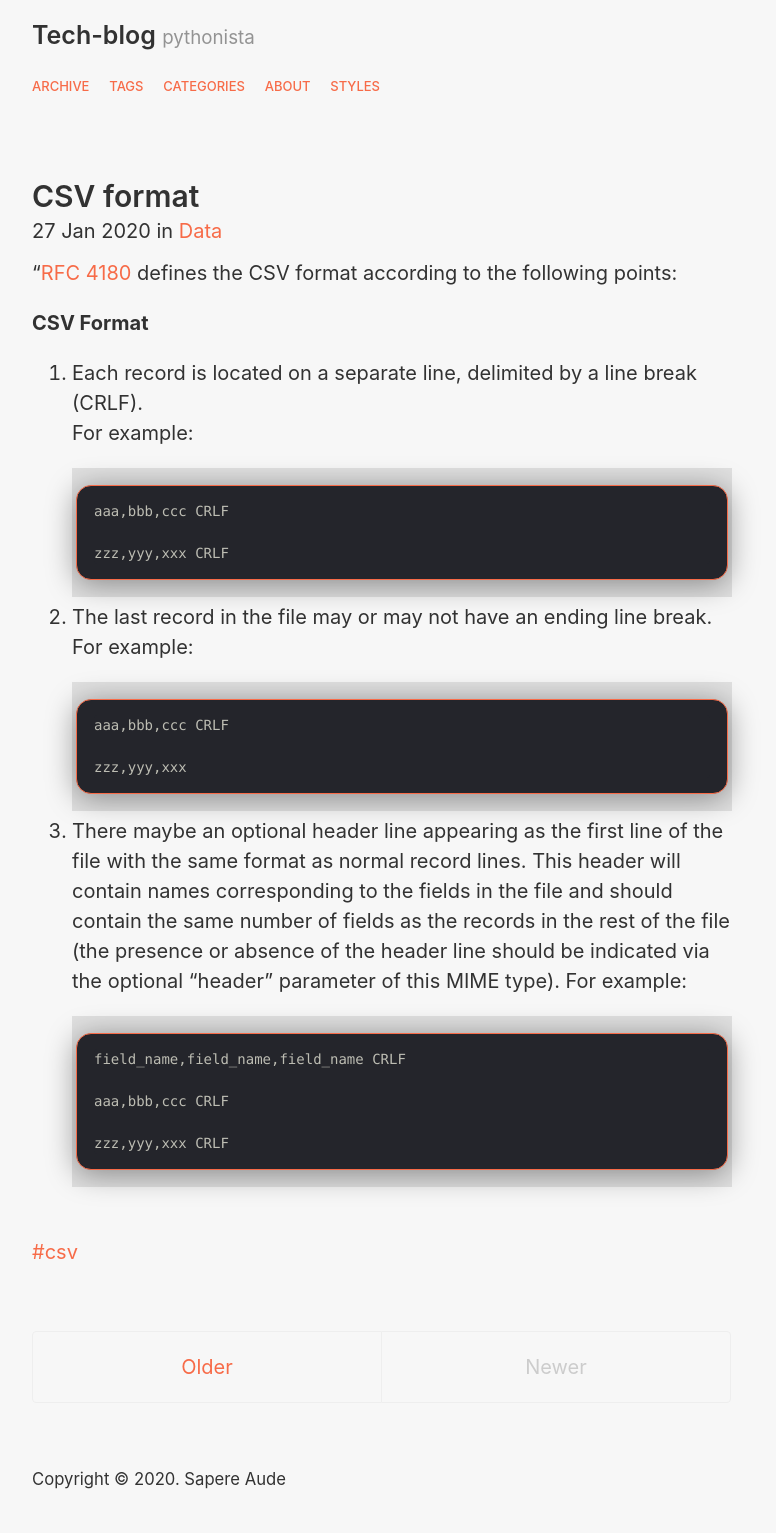
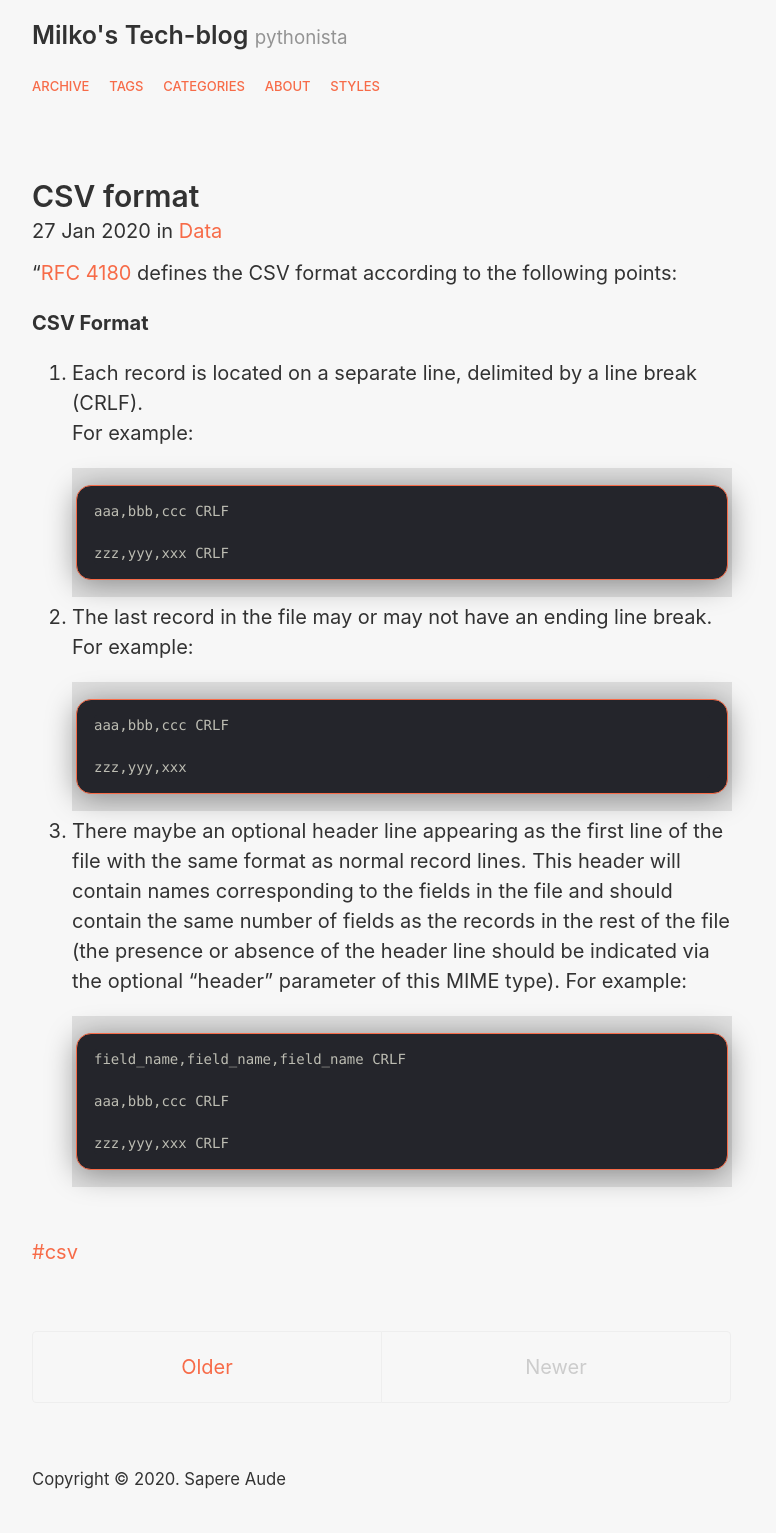
Before and after one commit to Milko-R/Milko-R.github.io, a Jekyll site: the page built from index.html, in a window 1280 px wide. Shown: the whole page, without its empty margins (258-1034 px from the left). Built offline with Jekyll 4.4.1, drawn with Linux system fonts in a browser that asks for light colours; the list of posts is cut into pages by our own code.

Commit message:
Update _config.yml

```diff
--- a/_config.yml
+++ b/_config.yml
@@ -1,5 +1,5 @@
 # Setup
-title: Tech-blog
+title: Milko's Tech-blog
 tagline: pythonista
 url: https://noir.essentialenemy.com
 paginate: 1
```
